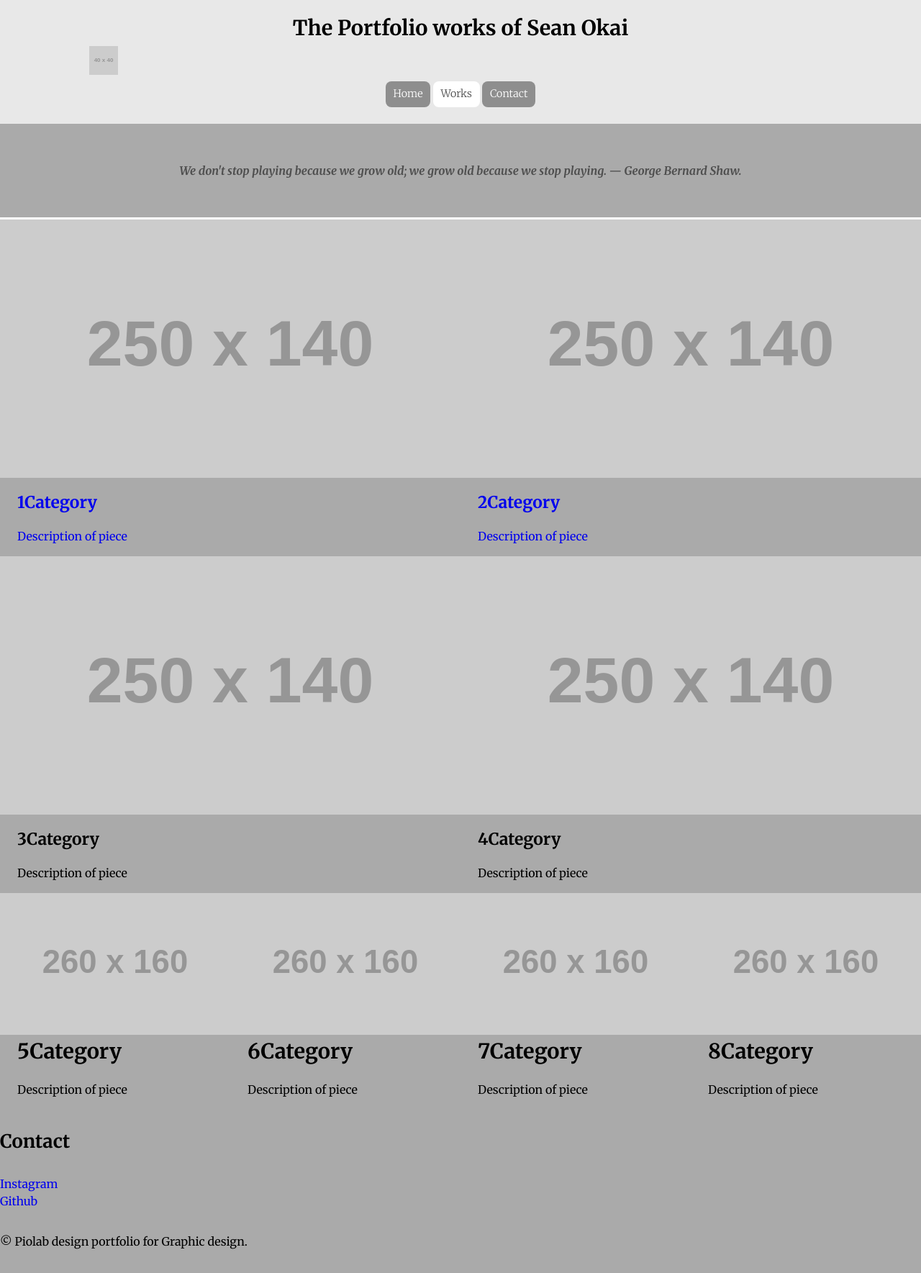
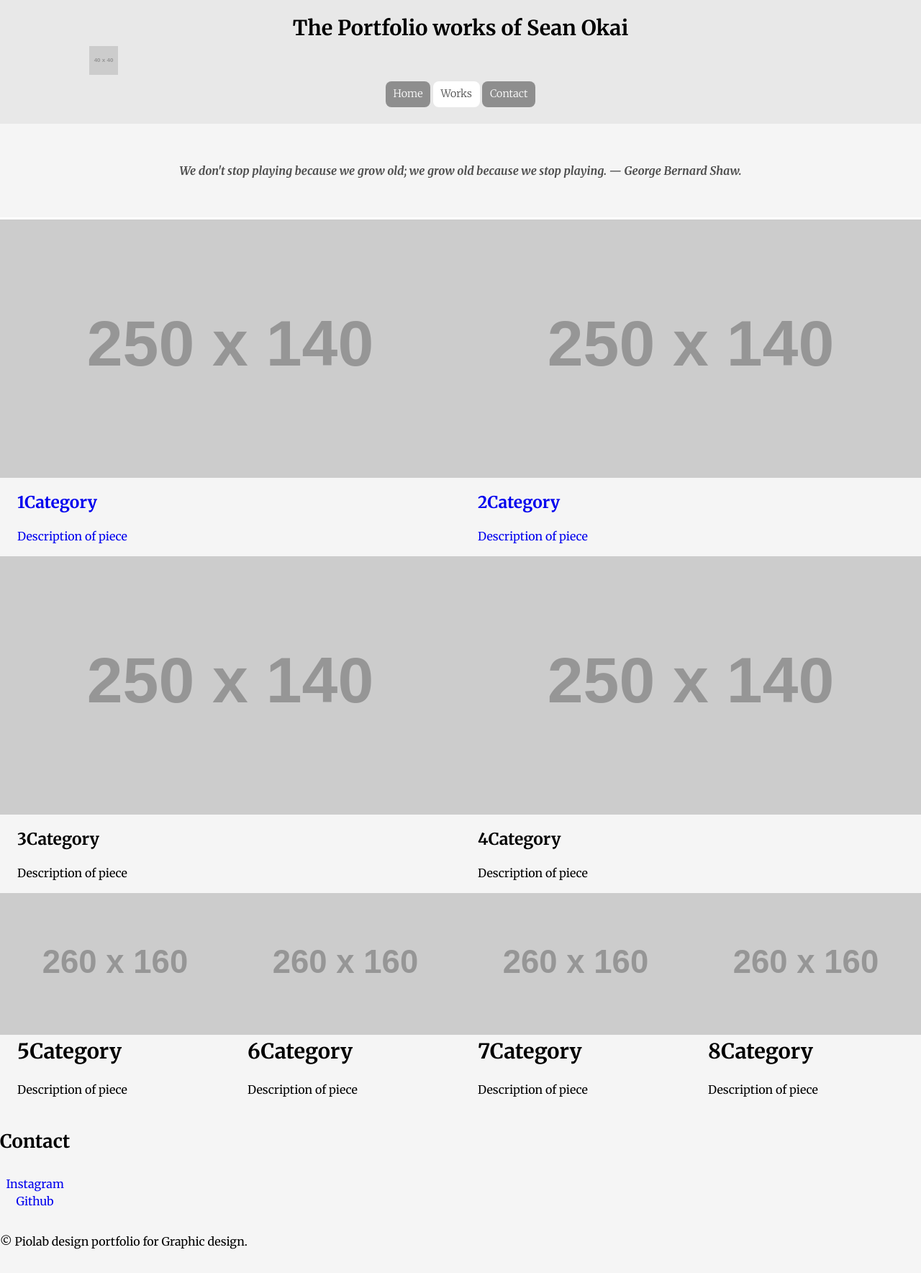
Before and after one commit to seanokai/portfolio, a Jekyll site: the page built from works/index.html, in a window 1280 px wide. Shown: the whole page at 72% size. Built offline with Jekyll 4.4.1, drawn with Linux system fonts in a browser that asks for light colours; Markdown is read by kramdown in place of the engine named in the settings.

Commit message:
centred the contact div

```diff
--- a/_layouts/default.html
+++ b/_layouts/default.html
@@ -54,6 +54,8 @@
 
 	{{content}}
 
+
+
 	<footer class="footer">
 			<p>© Piolab design portfolio for Graphic design.</p>
 	</footer>
--- a/css/main.css
+++ b/css/main.css
@@ -23,6 +23,7 @@
 body {
 	margin: 0;
 	padding: 0;
+	background-color: #F5F5F5;
 }
 
 .img-flex {
@@ -205,6 +206,7 @@
 
 		display: inline-block;
 		text-decoration: none;
+		text-align: center;
 	}
 
 .vid {
--- a/index.html
+++ b/index.html
@@ -79,7 +79,11 @@
 
 	<section>
 
-	<div class="contact">
+
+
+
+
+	<div class="contact unit unit-xs-1 unit-s-1 unit-m-2 unit-l-1">
 		<h2>Contact</h2>
 		<a id="contact"></a>
 		<div>
```
